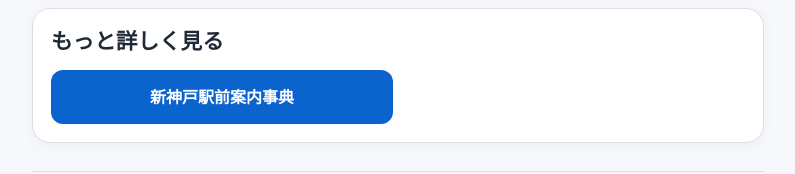
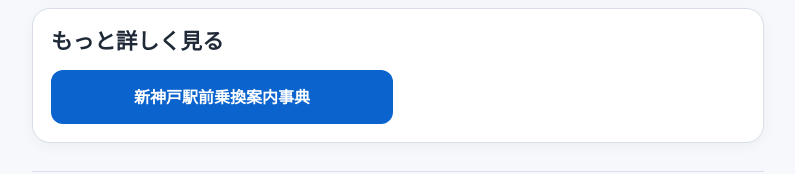
Before and after one commit to naosukenavi/shinkobe-quick-bus-navi, a plain HTML site: page index.html in a window 1280 px wide. Shown: the part 3263-3437 px from the top of the page, without its empty margins (242-1037 px from the left). Drawn offline with Linux system fonts and the light colour scheme.

Commit message:
Update index.html

```diff
--- a/index.html
+++ b/index.html
@@ -485,7 +485,7 @@ main.wrap>#airport,#airport>#airport-times{display:block!important}
     <section class="card">
       <h2>もっと詳しく見る</h2>
       <div class="detail-links">
-        <a class="btn primary" href="https://naosukenavi.github.io/shinkobe-bus-navi/">新神戸駅前案内事典</a>
+        <a class="btn primary" href="https://naosukenavi.github.io/shinkobe-bus-navi/">新神戸駅前乗換案内事典</a>
       </div>
     </section>
 
```
